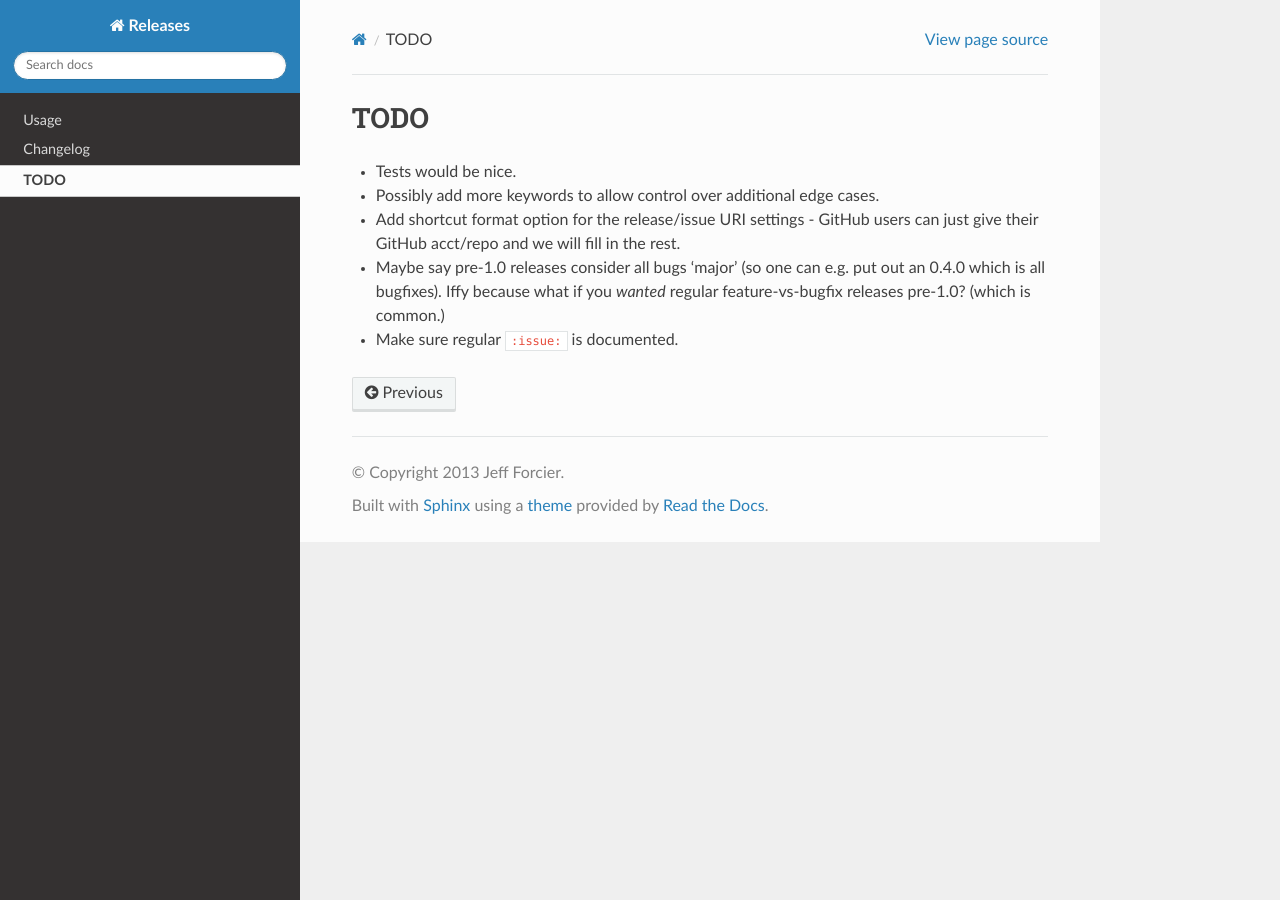
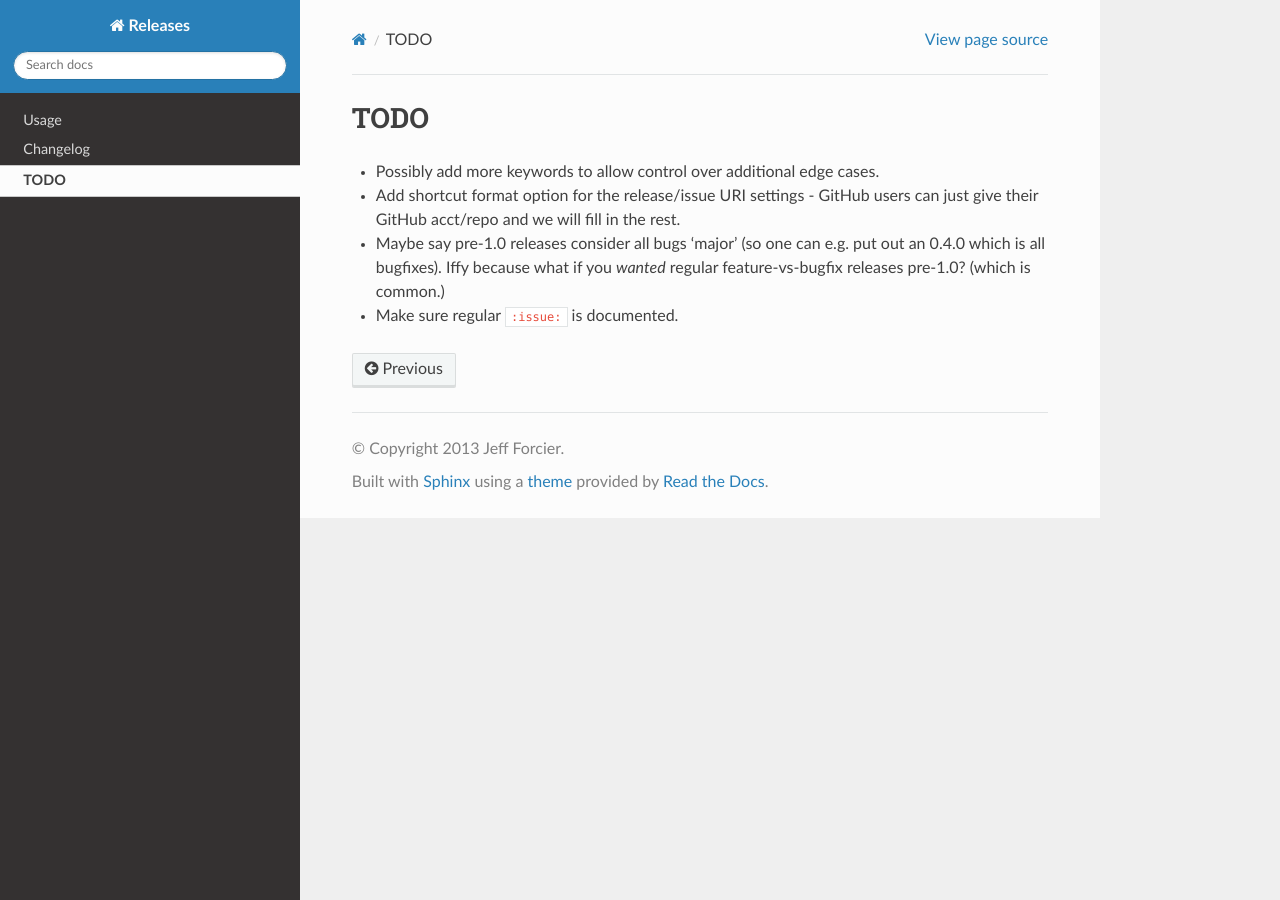
Before and after one commit to bitprophet/releases, a Sphinx documentation site: the page built from docs/todo.rst, in a window 1280 px wide. Built offline with Sphinx 7.4.7 and the Read the Docs theme 2.0.0, drawn with Linux system fonts in a browser that asks for light colours.

Commit message:
TODO out of date, oops

```diff
--- a/docs/todo.rst
+++ b/docs/todo.rst
@@ -2,7 +2,6 @@
 TODO
 ====
 
-* Tests would be nice.
 * Possibly add more keywords to allow control over additional edge cases.
 * Add shortcut format option for the release/issue URI settings - GitHub users
   can just give their GitHub acct/repo and we will fill in the rest.
```
